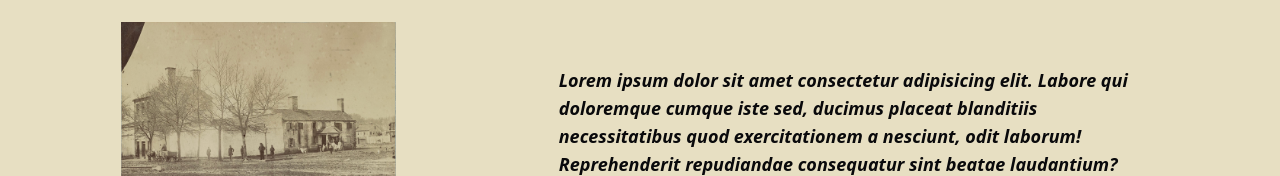
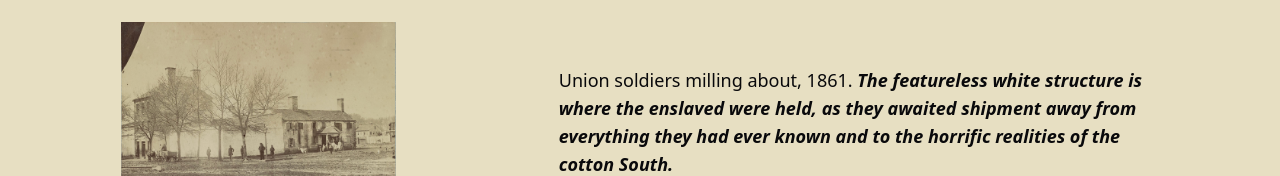
Before and after one commit to mmaustin/brig-uncas, a Next.js app in the folder uncas/: page / in a window 1280 px wide. Shown: the part 776-952 px from the top of the page. Built offline with nearby package versions, Linux system fonts and the light colour scheme.

Commit message:
Added text to accompany picture three

```diff
--- a/uncas/components/display/DesktopHome.tsx
+++ b/uncas/components/display/DesktopHome.tsx
@@ -42,8 +42,8 @@ const DesktopHome = () => {
           height={265}
           width={198}
         />
-        <div className="w-[50%] font-sans italic font-semibold">
-          Lorem ipsum dolor sit amet consectetur adipisicing elit. Labore qui doloremque cumque iste sed, ducimus placeat blanditiis necessitatibus quod exercitationem a nesciunt, odit laborum! Reprehenderit repudiandae consequatur sint beatae laudantium?
+        <div className="w-[50%] font-sans italic font-semibold sm:text-base lg:text-lg">
+          <span className="not-italic font-normal">Union soldiers milling about, 1861.</span>  The featureless white structure is where the enslaved were held, as they awaited shipment away from everything they had ever known and to the horrific realities of the cotton South.
         </div>
       </div>
     </div>
```
